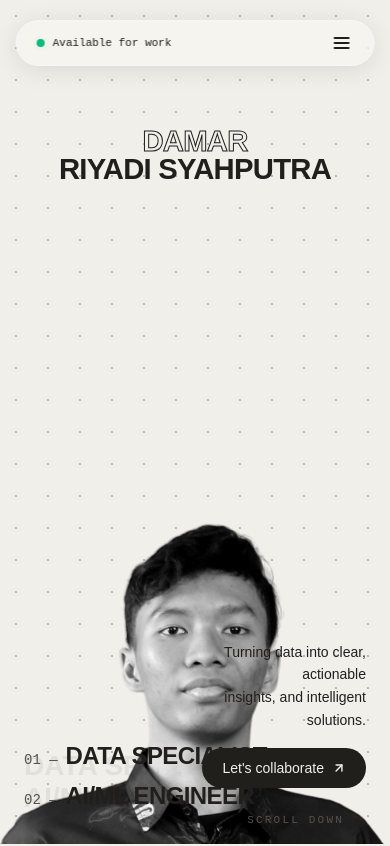
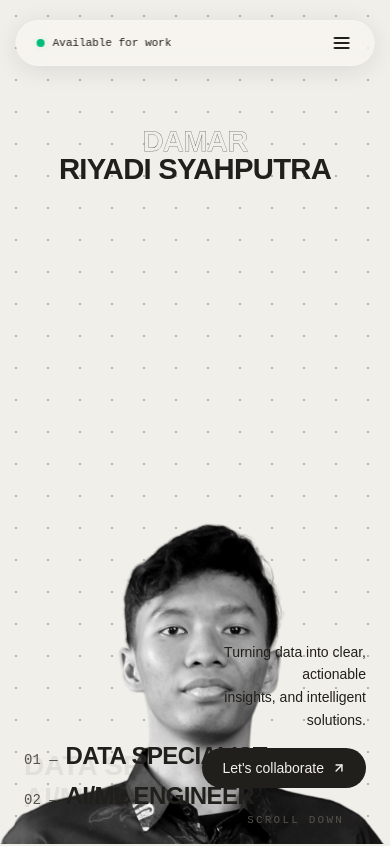
Before and after one commit to damarrsyahputra/damarrsyahputra.github.io, a React (Vite) app: page / in a window 390 px wide. Shown: the top 846 px of the page. Built offline with nearby package versions, Linux system fonts and the light colour scheme.

Commit message:
fix: adjust text outline stroke width for mobile

```diff
--- a/src/index.css
+++ b/src/index.css
@@ -34,7 +34,7 @@ body {
 }
 
 .text-outline-bg {
-  -webkit-text-stroke: 1px var(--color-ink);
+  -webkit-text-stroke: 0.25px var(--color-ink);
   color: var(--color-bg);
 }
 
```
